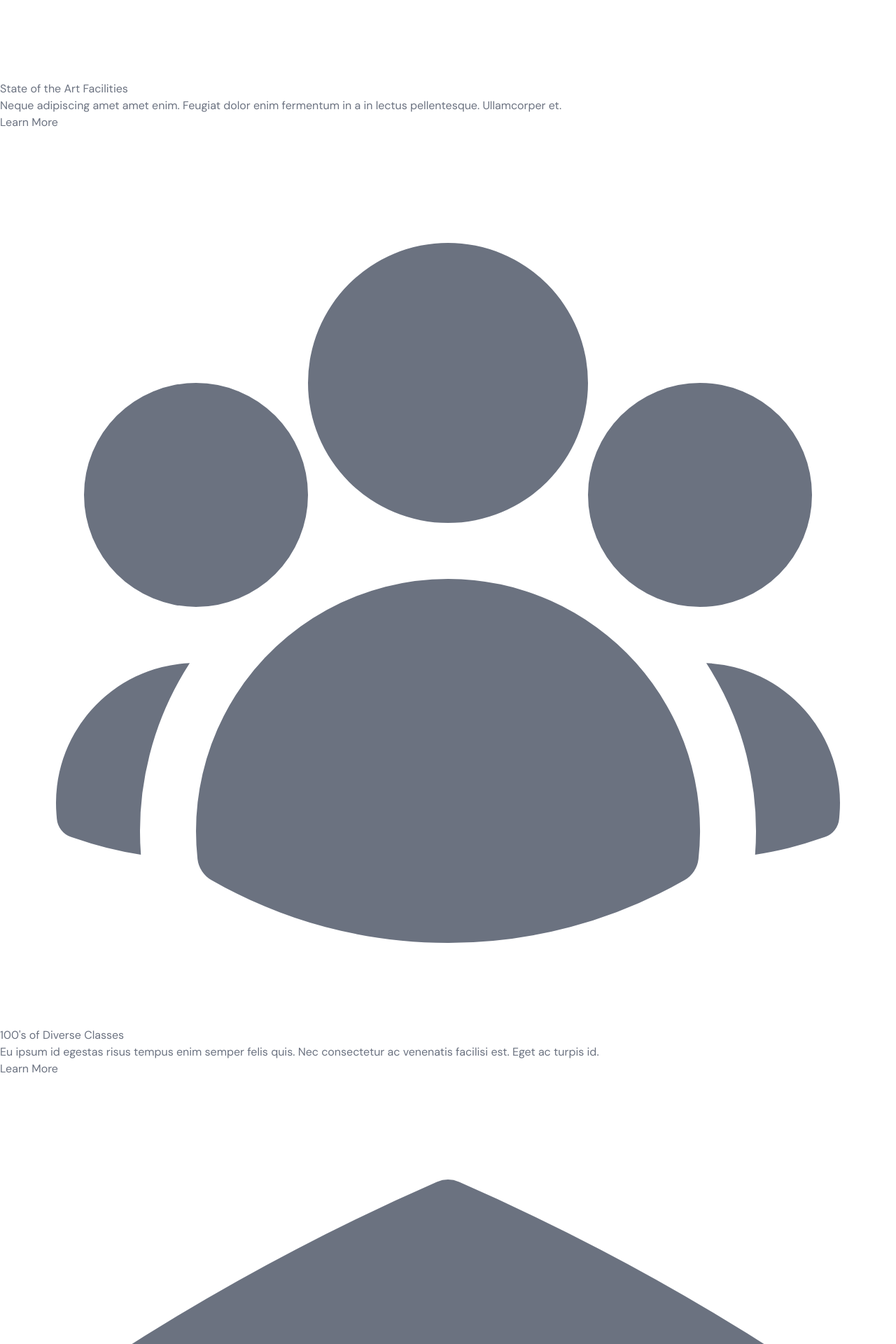
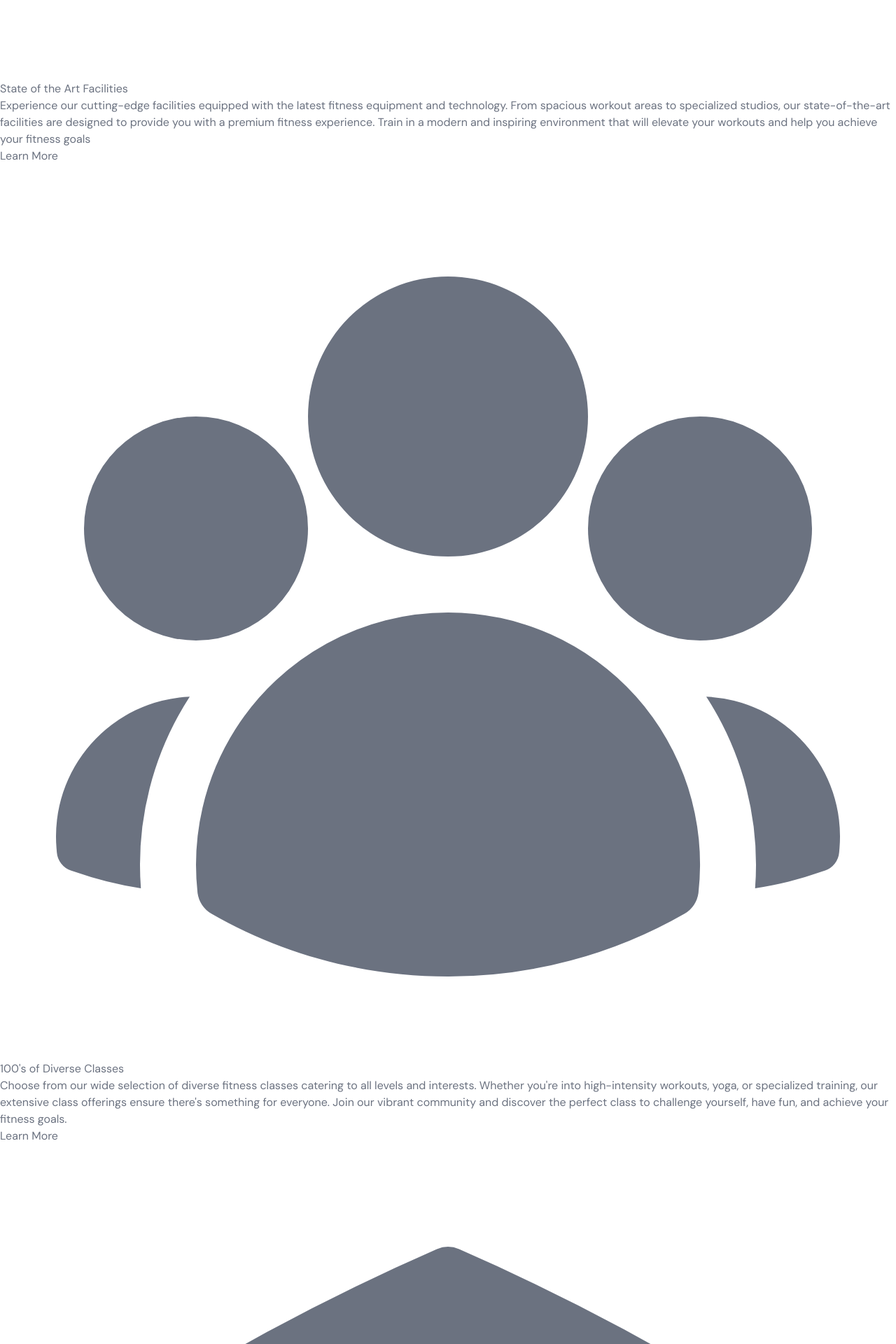
Before and after one commit to McRonaah/OnlineFitFlex, a React (Vite) app: page / in a window 1280 px wide. Shown: the part 2280-4200 px from the top of the page at 70% size. Built offline with nearby package versions, Linux system fonts and the light colour scheme.

Commit message:
:tada: updated more than gym

```diff
--- a/src/scenes/benefits/index.tsx
+++ b/src/scenes/benefits/index.tsx
@@ -15,19 +15,19 @@ const benefits: Array<BenefitType> = [
     icon: <HomeModernIcon className="h-6 w-6" />,
     title: "State of the Art Facilities",
     description:
-      "Neque adipiscing amet amet enim. Feugiat dolor enim fermentum in a in lectus pellentesque. Ullamcorper et.",
+      "Experience our cutting-edge facilities equipped with the latest fitness equipment and technology. From spacious workout areas to specialized studios, our state-of-the-art facilities are designed to provide you with a premium fitness experience. Train in a modern and inspiring environment that will elevate your workouts and help you achieve your fitness goals",
   },
   {
     icon: <UserGroupIcon className="h-6 w-6" />,
     title: "100's of Diverse Classes",
     description:
-      "Eu ipsum id egestas risus tempus enim semper felis quis. Nec consectetur ac venenatis facilisi est. Eget ac turpis id.",
+      "Choose from our wide selection of diverse fitness classes catering to all levels and interests. Whether you're into high-intensity workouts, yoga, or specialized training, our extensive class offerings ensure there's something for everyone. Join our vibrant community and discover the perfect class to challenge yourself, have fun, and achieve your fitness goals.",
   },
   {
     icon: <AcademicCapIcon className="h-6 w-6" />,
     title: "Expert and Pro Trainers",
     description:
-      "Fusce vestibulum aliquam ut cras. Nisl lectus egestas sapien nisl. Lacus at mi sit pellentesque. Congue parturient.",
+      "Train with our team of expert and professional trainers who are dedicated to helping you reach your fitness goals. With their knowledge, experience, and personalized guidance, you'll receive top-notch instruction and support. Our trainers are committed to pushing you beyond your limits and ensuring you achieve remarkable results on your fitness journey.",
   },
 ];
 
@@ -131,18 +131,10 @@ const Benefits = ({ setSelectedPage }: Props) => {
               }}
             >
               <p className="my-5">
-                Nascetur aenean massa auctor tincidunt. Iaculis potenti amet
-                egestas ultrices consectetur adipiscing ultricies enim. Pulvinar
-                fames vitae vitae quis. Quis amet vulputate tincidunt at in
-                nulla nec. Consequat sed facilisis dui sit egestas ultrices
-                tellus. Ullamcorper arcu id pretium sapien proin integer nisl.
-                Felis orci diam odio.
+              Join our gym and become one of the millions of happy members who are transforming their lives through fitness. Our state-of-the-art facilities, diverse range of classes, and expert trainers provide the perfect environment to reach your health and wellness goals. Experience the support, motivation, and camaraderie of our vibrant community as you embark on a journey to a stronger, healthier, and happier you.
               </p>
               <p className="mb-5">
-                Fringilla a sed at suspendisse ut enim volutpat. Rhoncus vel est
-                tellus quam porttitor. Mauris velit euismod elementum arcu neque
-                facilisi. Amet semper tortor facilisis metus nibh. Rhoncus sit
-                enim mattis odio in risus nunc.
+              We take pride in the millions of satisfied members who are getting fit, improving their well-being, and embracing an active lifestyle. Experience the positive energy and motivation that comes from being part of our fitness family.
               </p>
             </motion.div>
 
```
